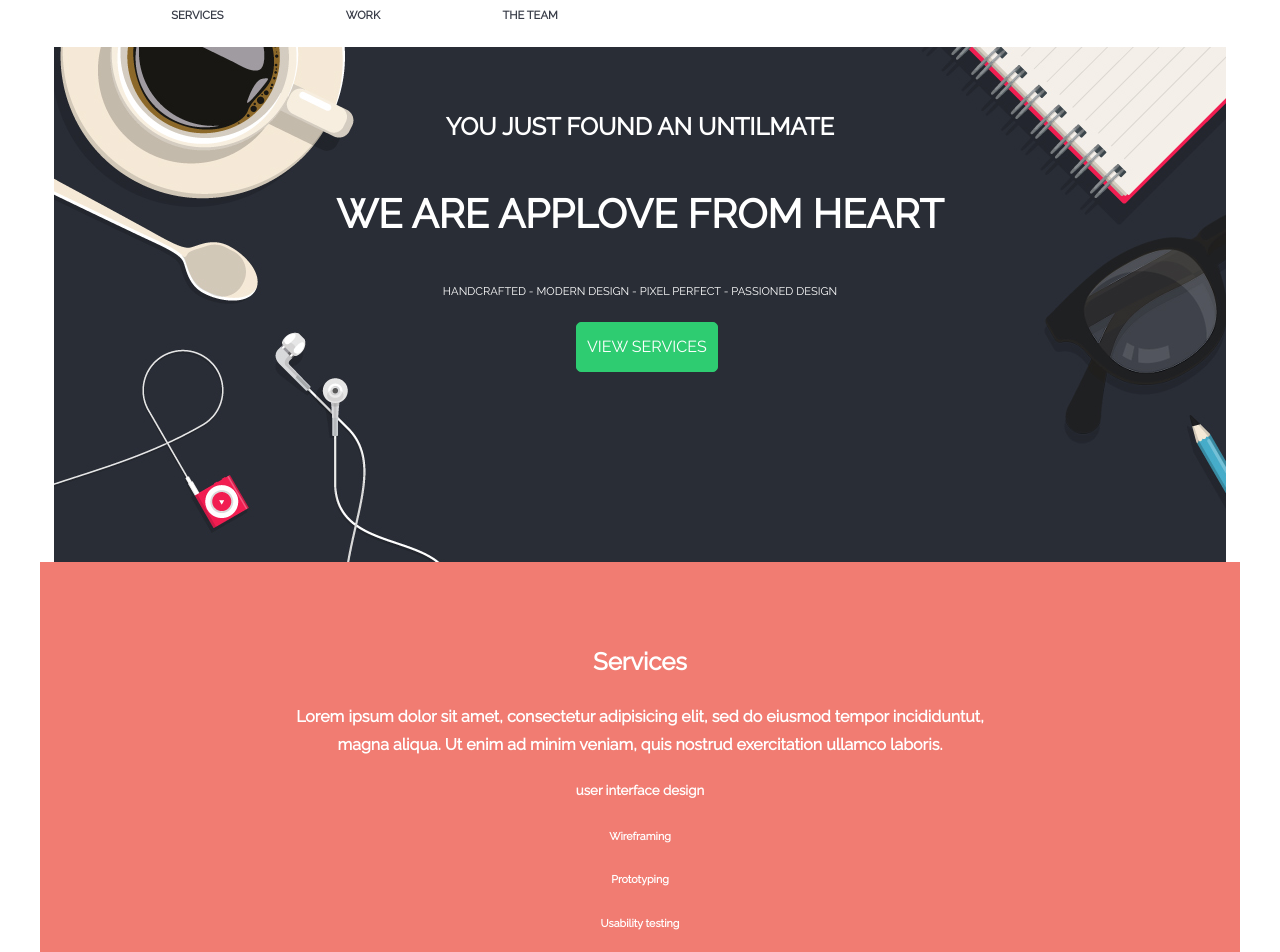
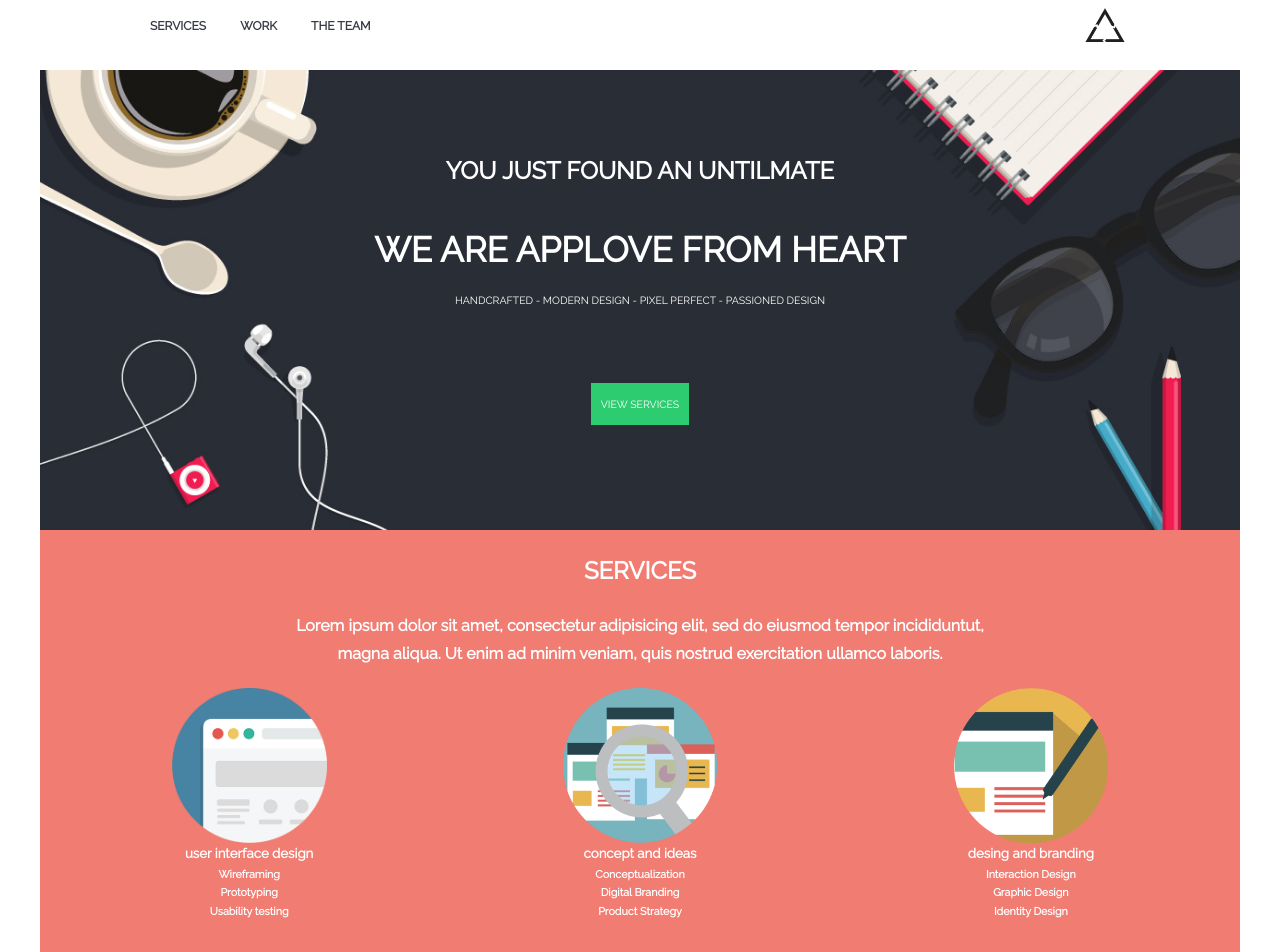
Before and after one commit to Behtsa/app-love, a plain HTML site: page index.html in a window 1280 px wide. Shown: the top 952 px of the page. Drawn offline with Linux system fonts and the light colour scheme.

Commit message:
final modification

```diff
--- a/css/main.css
+++ b/css/main.css
@@ -71,69 +71,91 @@ a:hover {
 }
 
 /*ESCRIBE TU CÓDIGO DESDE AQUÍ*/
-
 header {
-
+  padding: 0px 150px;
+  height: 70px;
 }
 
-.intro {
-  background-image: url("../assets/images/bg-home.jpg");
-  height: 515px;
+header div {
+  display: inline-block;
+  line-height: 50px;
 }
 
-.letter_style {
-  color: white;
-  font-family: 'Raleway', sans-serif;
-  text-align: center;
+header #logo {
+  width: 50px;
+  float: right;
 }
 
-header a {
-  font-family: 'Raleway', sans-serif;
-  padding-right: 1px;
-  margin-left: 10%;
-  margin-top: 10px;
-  font-size: 70%;
+header #logo img {
+  width: 100%;
 }
 
-h2 {
-  padding-top: 5%;
+header div a {
+  font-size: 12px;
+  padding-right: 30px;
 }
 
-h1 {
-  font-size: 250%;
+#home {
+  background-image: url("../assets/images/bg-home.jpg");
+  background-position: center;
+  background-repeat: no-repeat;
+  background-size: cover;
+  height: 460px;
+  text-align: center;
+  color: white;
 }
 
-.intro > p {
-  font-size: 70%;
+#home h2 {
+  margin: 80px 0 0 0;
 }
 
-.intro > a {
-  border: 1px solid #2ECC71;
-  position: absolute;
-  left: 45%;
+#home h1 {
+  font-size: 35px;
+  margin-bottom: 0;
+}
+
+#home p {
+  font-size: 10.5px;
+  margin-bottom: 80px;
+}
+
+#home a {
+  font-size: 10.5px;
   background-color: #2ECC71;
-  border-radius: 5px;
-  margin-top: 10px;
-  padding: 10px 10px;
+  color: white;
+  padding: 15px 10px;
 }
 
 .second_section {
   background-color: #F17C72;
   color: white;
-  font-family: 'Raleway', sans-serif;
-  margin-top: 0px;
+}
+
+.second_section h2, h4 {
   text-align: center;
+}
+
+.second_section .services {
+  width: 100%;
+  height: 300px;
+  text-align: center;
+}
+
+.service {
+  display: inline-block;
+  width: 33%;
+}
+
+.service img {
+  width: 40%;
+}
+
+.service h5, h6 {
+  margin: 0;
 }
 
 footer {
   background-color: #373B47;
+  text-align: center;
   color: white;
-  font-family: 'Raleway', sans-serif;
-  text-align: center;
 }
-
-.computer {
-  background-image: url("../assets/images/hero.png");
-  background-size: contain;
-  height: 1100px;
-}
--- a/index.html
+++ b/index.html
@@ -9,14 +9,17 @@
     <link href="https://fonts.googleapis.com/css?family=Raleway" rel="stylesheet">
   </head>
   <body>
-    <header class="container text-uppercase">
-      <div class="nav">
+    <header class="text-uppercase">
+      <div>
         <a><strong>Services</strong></a>
         <a><strong>Work</strong></a>
         <a><strong>The team</strong></a>
       </div>
+      <div id="logo">
+        <img src="./assets/images/logo.png">
+      </div>
     </header>
-    <section class="container">
+    <section id="home" class="container">
       <div class="intro">
         <h2 class="text-uppercase letter_style">you just found an untilmate</h2>
         <h1 class="text-uppercase letter_style">We are applove from heart</h1>
@@ -24,42 +27,48 @@
         <a class="text-uppercase letter_style">View services</a>
       </div>
     </section>
-    <section class="container second_section">
+    <section class="second_section container">
       <div>
-        <h2>Services</h2>
+        <h2 class="text-uppercase">Services</h2>
         <h4>
           Lorem ipsum dolor sit amet, consectetur adipisicing elit, sed do eiusmod tempor incididuntut,<br>
           magna aliqua. Ut enim ad minim veniam, quis nostrud exercitation ullamco laboris.
         </h4>
-        <div>
+        <div class="services">
+          <div class="service">
+            <img src="./assets/images/services-1.png">
             <h5>user interface design</h5>
             <h6>Wireframing</h6>
             <h6>Prototyping</h6>
             <h6>Usability testing</h6>
           </div>
-        <div>
+          <div class="service">
+            <img src="./assets/images/services-2.png">
             <h5>concept and ideas</h5>
             <h6>Conceptualization</h6>
             <h6>Digital Branding</h6>
             <h6>Product Strategy</h6>
           </div>
-        <div>
+          <div class="service">
+            <img src="./assets/images/services-3.png">
             <h5>desing and branding</h5>
             <h6>Interaction Design</h6>
             <h6>Graphic Design</h6>
             <h6>Identity Design</h6>
           </div>
         </div>
+      </div>
     </section>
-    <section class="container">
+    <section class="work container">
       <div>
-        <h2>work</h2>
+        <h2 class="text-uppercase">work</h2>
         <h4>
           Lorem ipsum dolor sit amet, consectetur adipisicing elit, sed do eiusmod tempor incididuntut,<br>
           magna aliqua. Ut enim ad minim veniam, quis nostrud exercitation ullamco laboris.
         </h4>
       </div>
-      <div class="container computer"></div>
+      <section class="container">
+      </section>
     </section>
     <footer class="container">
       <p>&#169; Copyright</p>
```
Lines whose indentation alone changed are shown as unchanged.
